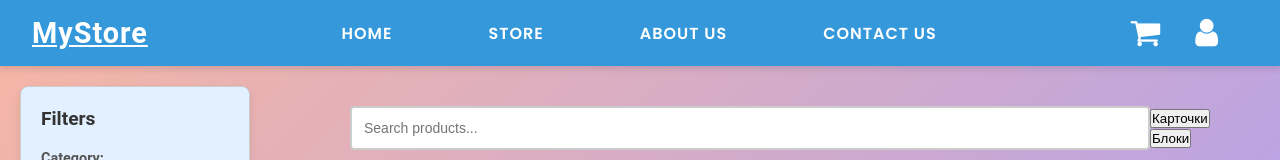
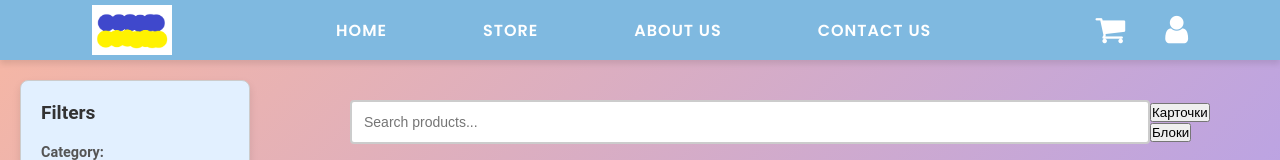
Before and after one commit to ADovhal/TeIpsum-Store, a React (Create React App) app in the folder frontend/webform/: page /store in a window 1280 px wide. Shown: the top 160 px of the page. Built offline with nearby package versions, Linux system fonts and the light colour scheme; no server answers.

Commit message:
Added Logo, made sticky header to top of page, also made sideFilter visible on scroll.

```diff
--- a/frontend/webform/src/components/Header/Header.js
+++ b/frontend/webform/src/components/Header/Header.js
@@ -2,6 +2,7 @@ import React from 'react';
 import { Link, useNavigate } from 'react-router-dom';
 import axios from 'axios';
 import styles from './Header.module.css';
+import logo from '../../assets/images/logo.png';
 
 const Header = () => {
   const navigate = useNavigate();
@@ -43,7 +44,7 @@ const Header = () => {
 
   return (
     <header className={styles.header}>
-      <Link to="/" className={styles.logo}>MyStore</Link>
+      <Link to="/" className={styles.logo}><img src={logo} alt="Logo" /></Link>
 
       <nav className={styles.nav}>
         <Link to="/" className={styles.navItem}>Home</Link>
--- a/frontend/webform/src/components/Header/Header.module.css
+++ b/frontend/webform/src/components/Header/Header.module.css
@@ -2,22 +2,33 @@
 @import url('https://fonts.googleapis.com/css2?family=Poppins:wght@600&display=swap');
 
 .header {
+  position: sticky;
+  top: 0; /* Приклеиваем к верху */
+  z-index: 100;
+  height: 60px;
   display: flex;
   justify-content: space-between;
   align-items: center;
   padding: 1rem 2rem;
-  background-color: #3498db;  /* Синий цвет фона */
+  background-color: #7fb9e0;  /* Синий цвет фона */
   box-shadow: 0 4px 6px rgba(0, 0, 0, 0.1);
   width: 100%;
   box-sizing: border-box;
 }
 
 .logo {
-  font-size: 1.8rem;
-  font-weight: bold;
-  color: #fff;  /* Белый цвет для текста логотипа */
-  letter-spacing: 1px;
-  flex-shrink: 0;
+  margin-left: 60px;
+  display: flex;
+  justify-content: center; /* Центрируем логотип */
+  align-items: center; /* Вертикальное выравнивание */
+  max-height: 60px; /* Ограничиваем высоту */
+  overflow: hidden; /* Убираем излишки, если логотип больше */
+}
+
+.logo img {
+  max-width: 80px;
+  max-height: auto;
+  object-fit: contain; /* Пропорциональное сжатие */
 }
 
 .nav {
@@ -40,15 +51,15 @@
 }
 
 .navItem:hover {
-  color: #f39c12;  /* Оранжевый цвет при наведении */
+  color: #f0c785;  /* Оранжевый цвет при наведении */
   transform: scale(1.1);
 }
 
 .actions {
   display: flex;
-  gap: 35px;
+  gap: 40px;
   align-items: center;
-  margin-right: 30px;
+  margin-right: 60px;
 }
 
 .iconButton {
--- a/frontend/webform/src/components/ProductCard/ProductBlockStyles.js
+++ b/frontend/webform/src/components/ProductCard/ProductBlockStyles.js
@@ -7,10 +7,10 @@ export const Block = styled.div`
     box-shadow: 0 4px 6px rgba(0, 0, 0, 0.1);
     display: flex;
     align-items: center;
-    padding: 15px 200px 15px 200px;
+    padding: 15px 200px 15px 60px;
     margin: 15px 0;
     transition: transform 0.2s ease;
-    width: 90%;
+    width: 80%;
 
     &:hover {
         transform: translateY(-5px);
--- a/frontend/webform/src/components/store/StorePageComponents.module.css
+++ b/frontend/webform/src/components/store/StorePageComponents.module.css
@@ -2,6 +2,8 @@
 
 /* Стили для боковой панели фильтров */
 .filterSidebar {
+    position: sticky;
+    top: 80px;
     width: 230px;
     height: 400px;
     padding: 20px;
--- a/frontend/webform/src/pages/StorePage.js
+++ b/frontend/webform/src/pages/StorePage.js
@@ -78,21 +78,19 @@ const StorePage = () => {
                 <div style={{ display: 'flex', justifyContent: 'space-evenly', alignItems: 'center', marginBottom: '20px', paddingLeft: '80px', paddingTop: '20px'}}>
                     <SearchBar searchQuery={searchQuery} onSearchChange={handleSearchChange} />
 
-                    {/* Переключатель вида рядом с SearchBar */}
                     <div style={{paddingBottom: '20px'}}>
                         <button onClick={() => setViewMode('grid')} style={{ marginRight: '20px' }}>Карточки</button>
                         <button onClick={() => setViewMode('list')}>Блоки</button>
                     </div>
                 </div>
 
-                {/* Отображение товаров в зависимости от выбранного вида */}
                 <div style={{
                     display: viewMode === 'grid' ? 'flex' : 'block',
                     flexWrap: viewMode === 'grid' ? 'wrap' : 'none',
                     justifyContent: viewMode === 'grid' ? 'flex-start' : 'center',
                     marginTop: viewMode === 'grid' ? '0px' : '30px',
                     marginBottom: viewMode === 'grid' ? '30px' : '40px',
-                    paddingLeft: '20px'
+                    paddingLeft: viewMode === 'grid' ? '20px' : '80px'
                 }}>
                     {Array.isArray(products) && products.length > 0 ? (
                         products.map((product) => (
@@ -107,7 +105,6 @@ const StorePage = () => {
                     )}
                 </div>
 
-                {/* Центрирование переключателя страниц по центру внизу */}
                 <div style={{
                     position: 'absolute',
                     bottom: '20px',
```
Also changed, not shown: frontend/webform/src/assets/images/logo.png (added).
